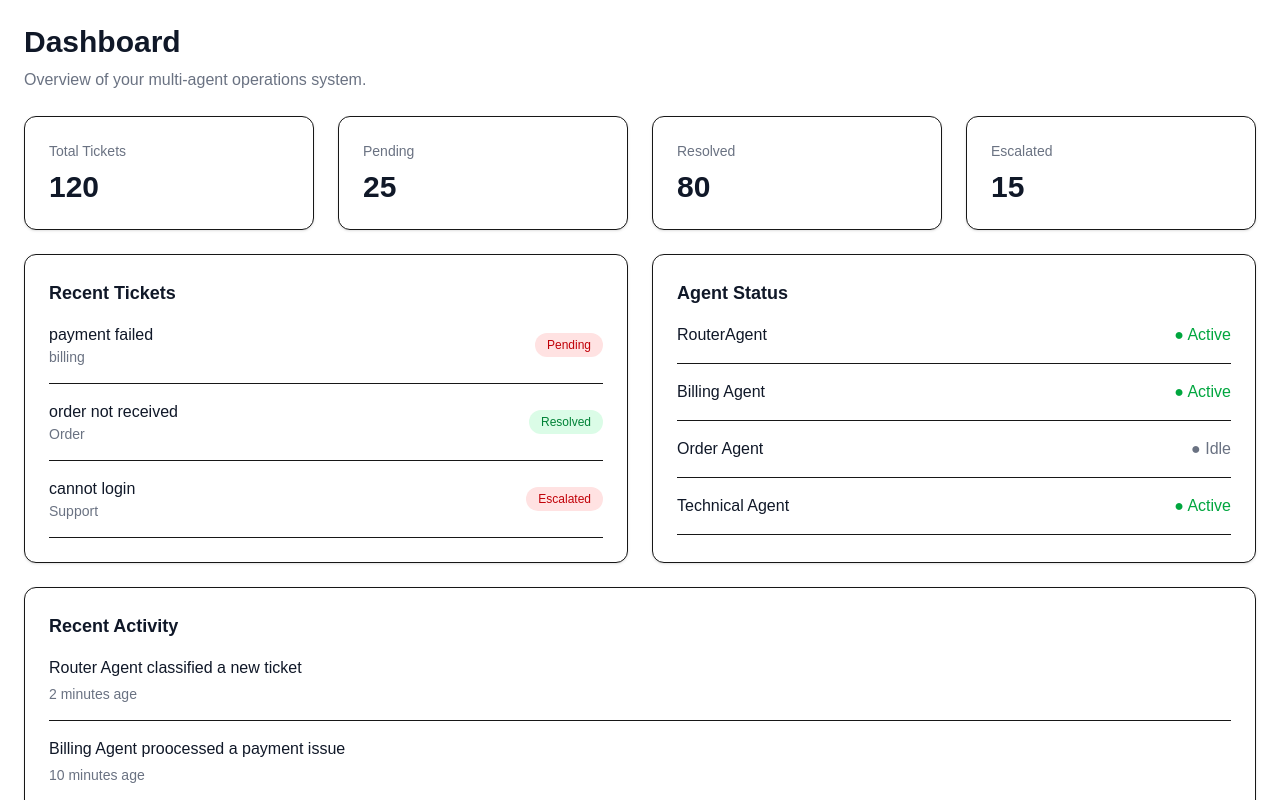
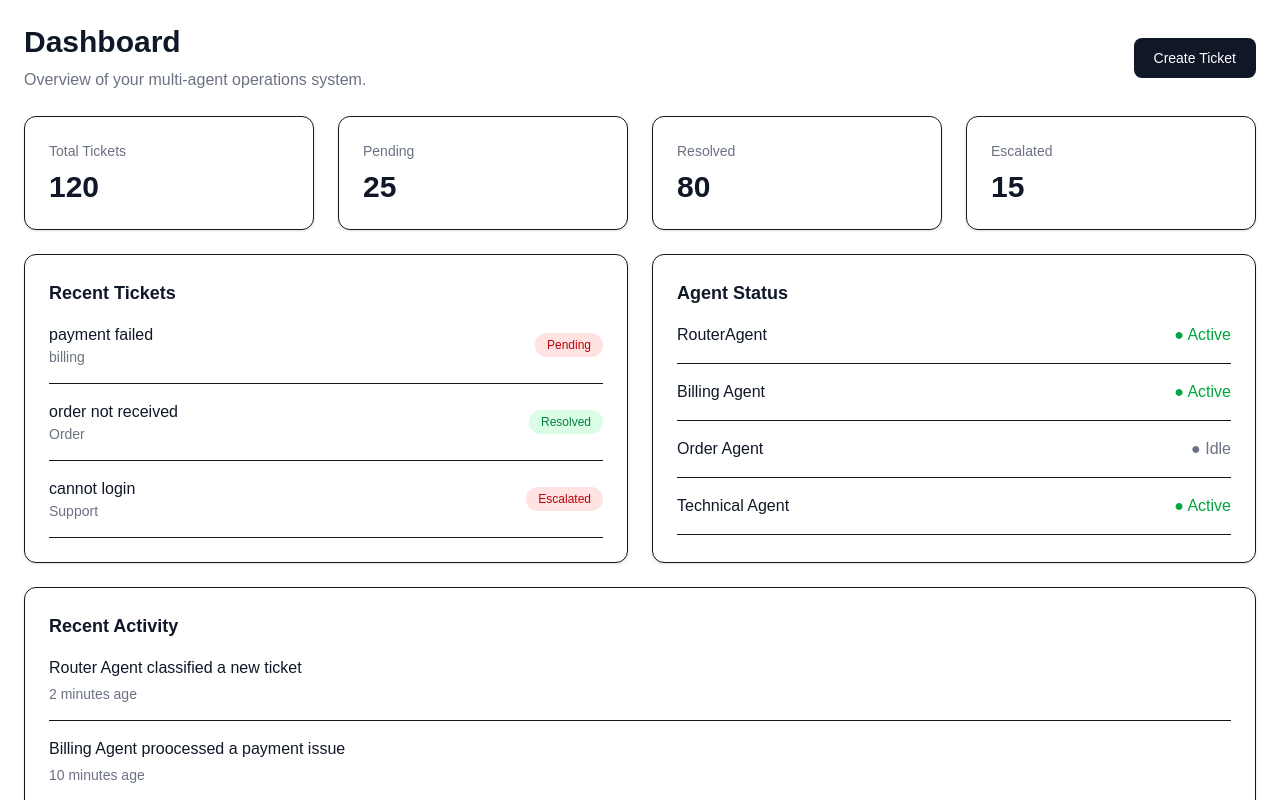
Before and after one commit to harshithkumarT/multi-agent-operations, a Next.js app in the folder frontend/: page /dashboard in a window 1280 px wide. Shown: the top 800 px of the page. Built offline with nearby package versions, Linux system fonts and the light colour scheme.

Commit message:
Add create ticket button to dashboard

```diff
--- a/frontend/app/dashboard/page.tsx
+++ b/frontend/app/dashboard/page.tsx
@@ -1,3 +1,5 @@
+import Link from "next/link";
+
 import StatCard from "../components/StatCard";
 import RecentTickets from "../components/RecentTickets";
 import AgentStatus from "../components/AgentStatus";
@@ -6,26 +8,58 @@ import ActivityFeed from "../components/ActivityFeed";
 export default function DashboardPage() {
     return (
         <div className="p-6">
-            <h1 className="text-3xl font-bold text-gray-900">
-                Dashboard
-            </h1>
+            {/* Dashboard Header */}
+            <div className="flex items-center justify-between">
+                <div>
+                    <h1 className="text-3xl font-bold text-gray-900">
+                        Dashboard
+                    </h1>
 
-            <p className="mt-2 text-gray-500">
-                Overview of your multi-agent operations system.
-            </p>
+                    <p className="mt-2 text-gray-500">
+                        Overview of your multi-agent operations system.
+                    </p>
+                </div>
 
-            <div className="mt-6 grid grid-cols-1 gap-6 md:grid-cols-2 lg:grid-cols-4">
-                <StatCard title="Total Tickets" value={120} />
-                <StatCard title="Pending" value={25} />
-                <StatCard title="Resolved" value={80} />
-                <StatCard title="Escalated" value={15} />
+                {/* Create Ticket Button */}
+                <Link
+                    href="/tickets/new"
+                    className="rounded-lg bg-gray-900 px-5 py-2.5 text-sm font-medium text-white transition hover:bg-gray-700"
+                >
+                    Create Ticket
+                </Link>
             </div>
 
+            {/* Statistics */}
+            <div className="mt-6 grid grid-cols-1 gap-6 md:grid-cols-2 lg:grid-cols-4">
+                <StatCard
+                    title="Total Tickets"
+                    value={120}
+                />
+
+                <StatCard
+                    title="Pending"
+                    value={25}
+                />
+
+                <StatCard
+                    title="Resolved"
+                    value={80}
+                />
+
+                <StatCard
+                    title="Escalated"
+                    value={15}
+                />
+            </div>
+
+            {/* Recent Tickets + Agent Status */}
             <div className="mt-6 grid grid-cols-1 gap-6 lg:grid-cols-2">
                 <RecentTickets />
+
                 <AgentStatus />
             </div>
 
+            {/* Activity Feed */}
             <div className="mt-6">
                 <ActivityFeed />
             </div>
```
